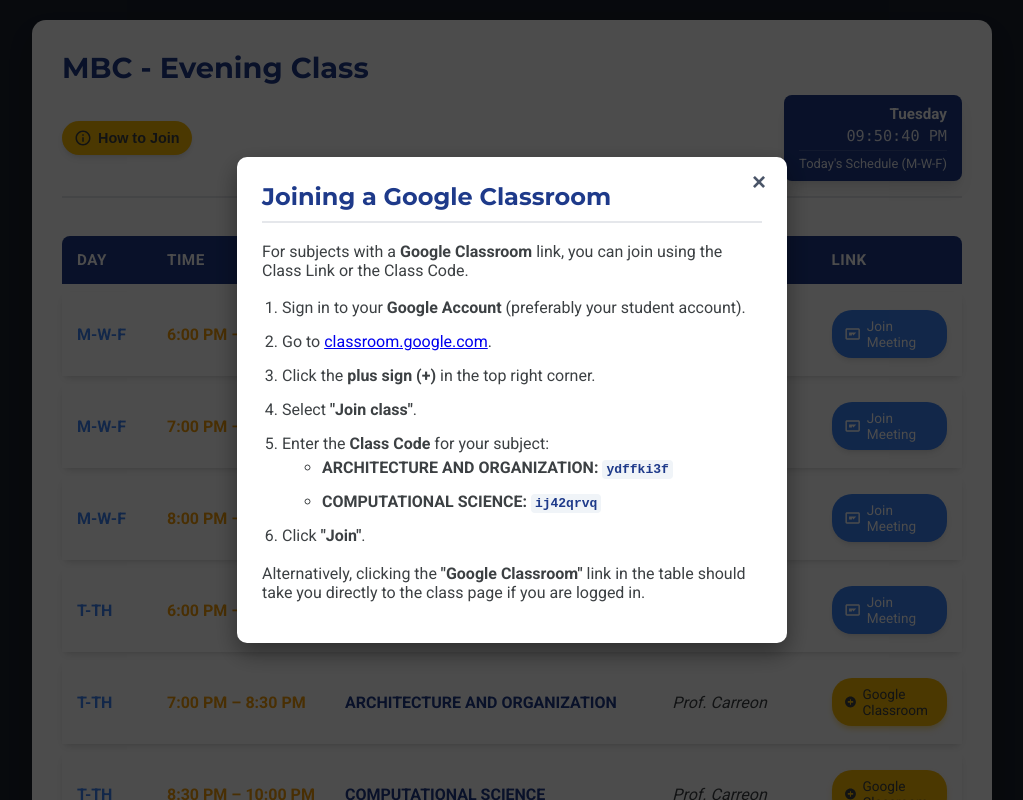
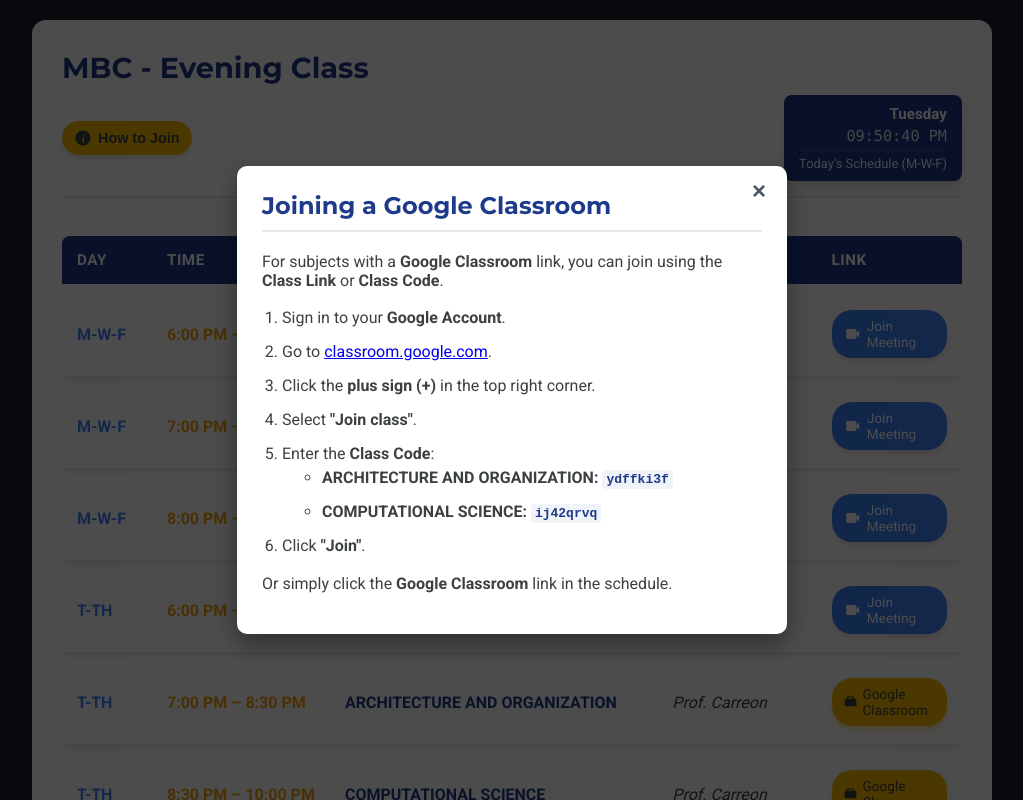
Before and after one commit to kaheldev1/CS, a plain HTML site: page index.html in a window 1280 px wide. Both pictures are taken after a click on the button "How to Join". Shown: the top 800 px of the page, without its empty margins (128-1151 px from the left). Drawn offline with Linux system fonts and the light colour scheme.

Commit message:
Update index.html

```diff
--- a/index.html
+++ b/index.html
@@ -14,9 +14,18 @@
 
         <header class="schedule-header">
             <h1 class="main-title">MBC - Evening Class</h1>
+
             <button id="tutorial-btn" class="tutorial-button">
-                <svg class="icon svg-info" xmlns="http://www.w3.org/2000/svg" height="24px" viewBox="0 0 24 24" width="24px" fill="#000000"><path d="M0 0h24v24H0V0z" fill="none"/><path d="M11 7h2v2h-2zm0 4h2v6h-2zm1-9C6.48 2 2 6.48 2 12s4.48 10 10 10 10-4.48 10-10S17.52 2 12 2zm0 18c-4.41 0-8-3.59-8-8s3.59-8 8-8 8 3.59 8 8-3.59 8-8 8z"/></svg> How to Join
+
+                <svg class="icon svg-info" xmlns="http://www.w3.org/2000/svg" height="22" viewBox="0 0 24 24" width="22" fill="#3c4043">
+                    <path d="M12 2C6.49 2 2 6.48 2 12s4.49
+                    10 10 10 10-4.48 10-10S17.51 2 12 2zm-.25
+                    5.25h1.5v1.5h-1.5v-1.5zm1.75
+                    11h-2v-7h2v7z"/>
+                </svg>
+                How to Join
             </button>
+
             <div id="status-card" class="status-card">
                 <div id="current-day" class="current-day"></div>
                 <div id="current-time-display" class="current-time"></div>
@@ -28,15 +37,30 @@
             <table id="schedule-table">
                 <thead>
                     <tr>
-                        <th><span class="icon"></span> Day</th>
-                        <th><span class="icon"></span> Time</th>
-                        <th><span class="icon"></span> Subject</th>
-                        <th><span class="icon"></span> Instructor</th>
-                        <th><span class="icon"></span> Link</th>
+                        <th><span class="icon-header">
+
+                        </span> Day</th>
+
+                        <th><span class="icon-header">
+
+                        </span> Time</th>
+
+                        <th><span class="icon-header">
+
+                        </span> Subject</th>
+
+                        <th><span class="icon-header">
+
+                        </span> Instructor</th>
+
+                        <th><span class="icon-header">
+
+                        </span> Link</th>
                     </tr>
                 </thead>
 
                 <tbody id="schedule-body">
+
 
                     <tr class="schedule-item mwf" id="se-row">
                         <td class="col-day" data-label="Day">M-W-F</td>
@@ -45,10 +69,18 @@
                         <td class="col-prof" data-label="Instructor">Prof. Catama</td>
                         <td class="col-link" data-label="Link">
                             <a href="https://meet.google.com/chu-skvw-zrv" target="_blank" class="meet-link">
-                                <svg class="icon svg-meet" xmlns="http://www.w3.org/2000/svg" height="24px" viewBox="0 0 24 24" width="24px" fill="#FFFFFF"><path d="M0 0h24v24H0V0z" fill="none"/><path d="M20 4H4c-1.1 0-1.99.9-1.99 2L2 18c0 1.1.9 2 2 2h16c1.1 0 2-.9 2-2V6c0-1.1-.9-2-2-2zm0 14H4V6h16v12zM7 10h4v4H7zm7 0h3l-4 4-3-4z"/></svg> Join Meeting
+
+                                <svg height="20" width="20" viewBox="0 0 24 24" fill="#fff">
+                                    <path d="M17 10.5V7c0-1.1-.9-2-2-2H5C3.9
+                                    5 3 5.9 3 7v10c0 1.1.9 2 2
+                                    2h10c1.1 0 2-.9 2-2v-3.5l4
+                                    4v-11l-4 4z"/>
+                                </svg>
+                                Join Meeting
                             </a>
                         </td>
                     </tr>
+
 
                     <tr class="schedule-item mwf" id="gvc-row">
                         <td class="col-day" data-label="Day">M-W-F</td>
@@ -57,10 +89,17 @@
                         <td class="col-prof" data-label="Instructor">Prof. Catama</td>
                         <td class="col-link" data-label="Link">
                             <a href="https://meet.google.com/chu-skvw-zrv" target="_blank" class="meet-link">
-                                <svg class="icon svg-meet" xmlns="http://www.w3.org/2000/svg" height="24px" viewBox="0 0 24 24" width="24px" fill="#FFFFFF"><path d="M0 0h24v24H0V0z" fill="none"/><path d="M20 4H4c-1.1 0-1.99.9-1.99 2L2 18c0 1.1.9 2 2 2h16c1.1 0 2-.9 2-2V6c0-1.1-.9-2-2-2zm0 14H4V6h16v12zM7 10h4v4H7zm7 0h3l-4 4-3-4z"/></svg> Join Meeting
+                                <svg height="20" width="20" viewBox="0 0 24 24" fill="#fff">
+                                    <path d="M17 10.5V7c0-1.1-.9-2-2-2H5C3.9
+                                    5 3 5.9 3 7v10c0 1.1.9 2 2
+                                    2h10c1.1 0 2-.9 2-2v-3.5l4
+                                    4v-11l-4 4z"/>
+                                </svg>
+                                Join Meeting
                             </a>
                         </td>
                     </tr>
+
 
                     <tr class="schedule-item mwf" id="hci-row">
                         <td class="col-day" data-label="Day">M-W-F</td>
@@ -69,10 +108,17 @@
                         <td class="col-prof" data-label="Instructor">Prof. Pastera</td>
                         <td class="col-link" data-label="Link">
                             <a href="https://meet.google.com/vzy-sjuv-xpd" target="_blank" class="meet-link">
-                                <svg class="icon svg-meet" xmlns="http://www.w3.org/2000/svg" height="24px" viewBox="0 0 24 24" width="24px" fill="#FFFFFF"><path d="M0 0h24v24H0V0z" fill="none"/><path d="M20 4H4c-1.1 0-1.99.9-1.99 2L2 18c0 1.1.9 2 2 2h16c1.1 0 2-.9 2-2V6c0-1.1-.9-2-2-2zm0 14H4V6h16v12zM7 10h4v4H7zm7 0h3l-4 4-3-4z"/></svg> Join Meeting
+                                <svg height="20" width="20" viewBox="0 0 24 24" fill="#fff">
+                                    <path d="M17 10.5V7c0-1.1-.9-2-2-2H5C3.9
+                                    5 3 5.9 3 7v10c0 1.1.9 2 2
+                                    2h10c1.1 0 2-.9 2-2v-3.5l4
+                                    4v-11l-4 4z"/>
+                                </svg>
+                                Join Meeting
                             </a>
                         </td>
                     </tr>
+
 
                     <tr class="schedule-item tth" id="ias-row">
                         <td class="col-day" data-label="Day">T-TH</td>
@@ -81,10 +127,17 @@
                         <td class="col-prof" data-label="Instructor">Prof. Catama</td>
                         <td class="col-link" data-label="Link">
                             <a href="https://meet.google.com/chu-skvw-zrv" target="_blank" class="meet-link">
-                                <svg class="icon svg-meet" xmlns="http://www.w3.org/2000/svg" height="24px" viewBox="0 0 24 24" width="24px" fill="#FFFFFF"><path d="M0 0h24v24H0V0z" fill="none"/><path d="M20 4H4c-1.1 0-1.99.9-1.99 2L2 18c0 1.1.9 2 2 2h16c1.1 0 2-.9 2-2V6c0-1.1-.9-2-2-2zm0 14H4V6h16v12zM7 10h4v4H7zm7 0h3l-4 4-3-4z"/></svg> Join Meeting
+                                <svg height="20" width="20" viewBox="0 0 24 24" fill="#fff">
+                                    <path d="M17 10.5V7c0-1.1-.9-2-2-2H5C3.9
+                                    5 3 5.9 3 7v10c0 1.1.9 2 2
+                                    2h10c1.1 0 2-.9 2-2v-3.5l4
+                                    4v-11l-4 4z"/>
+                                </svg>
+                                Join Meeting
                             </a>
                         </td>
                     </tr>
+
 
                     <tr class="schedule-item tth" id="ca-row">
                         <td class="col-day" data-label="Day">T-TH</td>
@@ -92,11 +145,20 @@
                         <td class="col-course" data-label="Subject">ARCHITECTURE AND ORGANIZATION</td>
                         <td class="col-prof" data-label="Instructor">Prof. Carreon</td>
                         <td class="col-link" data-label="Link" data-class-code="ydffki3f">
-                            <a href="https://classroom.google.com/c/ODIzNzMwODY0OTc0" target="_blank" class="meet-link google-classroom" title="Class Code: ydffki3f">
-                                <svg class="icon svg-classroom" xmlns="http://www.w3.org/2000/svg" enable-background="new 0 0 24 24" height="24px" viewBox="0 0 24 24" width="24px" fill="#000000"><rect fill="none" height="24" width="24"/><path d="M12,2C6.48,2,2,6.48,2,12s4.48,10,10,10s10-4.48,10-10S17.52,2,12,2z M17,13.5h-4V17h-2v-3.5H7V10h4V7h2v3h4V13.5z"/></svg> Google Classroom
+                            <a href="https://classroom.google.com/c/ODIzNzMwODY0OTc0" target="_blank" class="meet-link google-classroom">
+
+                                <svg height="20" width="20" viewBox="0 0 24 24" fill="#3c4043">
+                                    <path d="M21 6h-2V4c0-1.1-.9-2-2-2H7c-1.1
+                                    0-2 .9-2 2v2H3c-1.1 0-2 .9-2
+                                    2v10c0 1.1.9 2 2 2h18c1.1
+                                    0 2-.9 2-2V8c0-1.1-.9-2-2-2zm-4
+                                    0H7V4h10v2z"/>
+                                </svg>
+                                Google Classroom
                             </a>
                         </td>
                     </tr>
+
 
                     <tr class="schedule-item tth" id="cs-row">
                         <td class="col-day" data-label="Day">T-TH</td>
@@ -104,8 +166,15 @@
                         <td class="col-course" data-label="Subject">COMPUTATIONAL SCIENCE</td>
                         <td class="col-prof" data-label="Instructor">Prof. Carreon</td>
                         <td class="col-link" data-label="Link" data-class-code="ij42qrvq">
-                            <a href="https://classroom.google.com/c/ODIwNTM1MTY3OTQ3" target="_blank" class="meet-link google-classroom" title="Class Code: ij42qrvq">
-                                <svg class="icon svg-classroom" xmlns="http://www.w3.org/2000/svg" enable-background="new 0 0 24 24" height="24px" viewBox="0 0 24 24" width="24px" fill="#000000"><rect fill="none" height="24" width="24"/><path d="M12,2C6.48,2,2,6.48,2,12s4.48,10,10,10s10-4.48,10-10S17.52,2,12,2z M17,13.5h-4V17h-2v-3.5H7V10h4V7h2v3h4V13.5z"/></svg> Google Classroom
+                            <a href="https://classroom.google.com/c/ODIwNTM1MTY3OTQ3" target="_blank" class="meet-link google-classroom">
+                                <svg height="20" width="20" viewBox="0 0 24 24" fill="#3c4043">
+                                    <path d="M21 6h-2V4c0-1.1-.9-2-2-2H7c-1.1
+                                    0-2 .9-2 2v2H3c-1.1 0-2 .9-2
+                                    2v10c0 1.1.9 2 2 2h18c1.1
+                                    0 2-.9 2-2V8c0-1.1-.9-2-2-2zm-4
+                                    0H7V4h10v2z"/>
+                                </svg>
+                                Google Classroom
                             </a>
                         </td>
                     </tr>
@@ -125,13 +194,13 @@
             <button id="close-modal-btn" class="close-button">&times;</button>
             <h2 class="modal-title">Joining a Google Classroom</h2>
             <div class="tutorial-steps">
-                <p>For subjects with a <strong>Google Classroom</strong> link, you can join using the Class Link or the Class Code.</p>
+                <p>For subjects with a <strong>Google Classroom</strong> link, you can join using the <strong>Class Link</strong> or <strong>Class Code</strong>.</p>
                 <ol>
-                    <li>Sign in to your <strong>Google Account</strong> (preferably your student account).</li>
+                    <li>Sign in to your <strong>Google Account</strong>.</li>
                     <li>Go to <a href="https://classroom.google.com/" target="_blank">classroom.google.com</a>.</li>
-                    <li>Click the <strong>plus sign (+)</strong> in the top right corner. </li>
+                    <li>Click the <strong>plus sign (+)</strong> in the top right corner.</li>
                     <li>Select <strong>"Join class"</strong>.</li>
-                    <li>Enter the <strong>Class Code</strong> for your subject:
+                    <li>Enter the <strong>Class Code</strong>:
                         <ul>
                             <li><strong>ARCHITECTURE AND ORGANIZATION:</strong> <code>ydffki3f</code></li>
                             <li><strong>COMPUTATIONAL SCIENCE:</strong> <code>ij42qrvq</code></li>
@@ -139,7 +208,7 @@
                     </li>
                     <li>Click <strong>"Join"</strong>.</li>
                 </ol>
-                <p>Alternatively, clicking the <strong>"Google Classroom"</strong> link in the table should take you directly to the class page if you are logged in.</p>
+                <p>Or simply click the <strong>Google Classroom</strong> link in the schedule.</p>
             </div>
         </div>
     </div>
```
